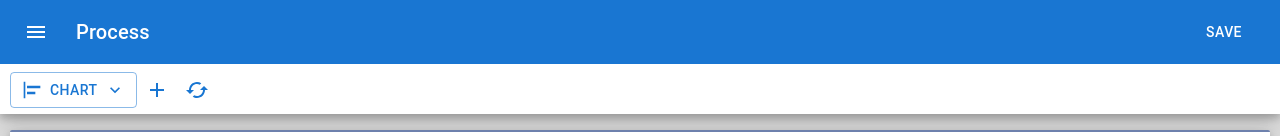
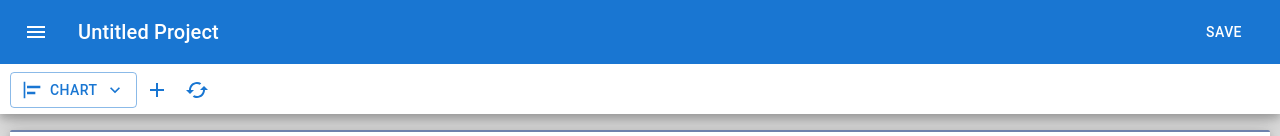
Before and after one commit to mama4294/process-app, a Next.js app: page / in a window 1280 px wide. Shown: the top 136 px of the page. Built offline with nearby package versions, Linux system fonts and the light colour scheme.

Commit message:
adds project title context and save title to local storage function

```diff
--- a/components/navbar.js
+++ b/components/navbar.js
@@ -6,22 +6,31 @@ import Typography from "@mui/material/Typography";
 import Button from "@mui/material/Button";
 import MenuIcon from "@mui/icons-material/Menu";
 import Settings from "./settings/settings";
+import TextInput from "../components/inputs/textInput";
+import styles from "../styles/components.module.css";
 import { EquipmentContext } from "../contexts/equipmentContext";
 import { CampaignContext } from "../contexts/campaignContext";
 import { ResourceContext } from "../contexts/resourceContext";
+import { TitleContext } from "../contexts/titleContext";
 
 const Navbar = () => {
   const { saveEquipment } = useContext(EquipmentContext);
   const { saveBatches } = useContext(CampaignContext);
   const { saveResources } = useContext(ResourceContext);
+  const { saveTitle, projectTitle, setProjectTitle } = useContext(TitleContext);
   const [openSettings, setOpenSettings] = useState(false);
   const handleOpenSettings = () => setOpenSettings(true);
   const handleCloseSettings = () => setOpenSettings(false);
 
   const handleSave = () => {
+    saveTitle();
     saveEquipment();
     saveBatches();
     saveResources();
+  };
+
+  const handleChangeTitle = (e) => {
+    setProjectTitle(e.target.value);
   };
 
   return (
@@ -38,9 +47,13 @@ const Navbar = () => {
           >
             <MenuIcon />
           </IconButton>
-          <Typography variant="h6" component="div" sx={{ flexGrow: 1 }}>
-            Process
-          </Typography>
+          <TextInput
+            className={styles.projectTitle}
+            value={projectTitle}
+            onChange={handleChangeTitle}
+            type="text"
+            placeholder="Project Title"
+          />
           <Button color="inherit" onClick={handleSave}>
             Save
           </Button>
--- a/contexts/equipmentContext.js
+++ b/contexts/equipmentContext.js
@@ -1,7 +1,7 @@
 import { useState, createContext, useEffect } from "react";
 import { toggleSelection, deleteByIds, deleteById } from "../utils/arrayLogic";
 import { calcGanttLogic, calcEOCLogic } from "../utils/ganttLogic";
-import { generateId } from "../utils/helperFunctions";
+import { generateId, exportToJsonFile } from "../utils/helperFunctions";
 
 const defaultResources = {
   steam: {
@@ -162,6 +162,7 @@ export const EquipmentProvider = ({ children }) => {
 
   const saveEquipment = () => {
     localStorage.setItem("equipment", JSON.stringify(equipment));
+    // exportToJsonFile(equipment);
   };
 
   //Equipment state functions
--- /dev/null
+++ b/contexts/titleContext.js
@@ -0,0 +1,36 @@
+import React, { useState, createContext, useEffect } from "react";
+
+export const TitleContext = createContext({
+  projectTitle: null,
+  setProjectTitle: () => null,
+});
+
+export const TitleProvider = ({ children }) => {
+  const [projectTitle, setProjectTitle] = useState("Untitled Project");
+
+  //Local storage functions
+
+  useEffect(() => {
+    const getLocalData = () => {
+      const localdata = localStorage.getItem("projectTitle");
+      return localdata ? JSON.parse(localdata) : "Untitled Project";
+    };
+    setProjectTitle(getLocalData());
+  }, []);
+
+  const saveTitle = () => {
+    localStorage.setItem("projectTitle", JSON.stringify(projectTitle));
+  };
+
+  return (
+    <TitleContext.Provider
+      value={{
+        projectTitle,
+        setProjectTitle,
+        saveTitle,
+      }}
+    >
+      {children}
+    </TitleContext.Provider>
+  );
+};
--- a/pages/_app.js
+++ b/pages/_app.js
@@ -2,9 +2,11 @@ import "../styles/globals.css";
 import { EquipmentProvider } from "../contexts/equipmentContext";
 import { CampaignProvider } from "../contexts/campaignContext";
 import { ResourceProvider } from "../contexts/resourceContext";
+import { TitleProvider } from "../contexts/titleContext";
 
 function MyApp({ Component, pageProps }) {
   return (
+    <TitleProvider>
       <CampaignProvider>
         <EquipmentProvider>
           <ResourceProvider>
@@ -12,6 +14,7 @@ function MyApp({ Component, pageProps }) {
           </ResourceProvider>
         </EquipmentProvider>
       </CampaignProvider>
+    </TitleProvider>
   );
 }
 
--- a/styles/components.module.css
+++ b/styles/components.module.css
@@ -26,3 +26,31 @@
     height: 100%;
     flex-basis: 10ch;
 }
+
+.projectTitle{
+    margin: 0;
+    font-family: "Roboto","Helvetica","Arial",sans-serif;
+    font-weight: 500;
+    font-size: 1.25rem;
+    line-height: 1.6;
+    letter-spacing: 0.0075em;
+    -webkit-box-flex: 1;
+    -webkit-flex-grow: 1;
+    -ms-flex-positive: 1;
+    flex-grow: 1;
+    background: transparent;
+    color: white;
+    width: 100%;
+    height: 100%;
+    border: 0px;
+    flex-basis: 6ch;
+}
+
+.projectTitle:focus{
+    outline: none;
+    border-bottom: 1px solid white;
+}
+
+.projectTitle::placeholder{
+    color: lightgray
+}
--- a/utils/helperFunctions.js
+++ b/utils/helperFunctions.js
@@ -22,3 +22,16 @@ export const minToFreindlyTime = (min) => {
   if (min < 60 * 24 * 7 * 52) return `${roundToTwo(min / 60 / 24 / 7)} weeks`;
   return `${roundToTwo(min / 60 / 24 / 7 / 52)} years`;
 };
+
+export const exportToJsonFile = (jsonData) => {
+  let dataStr = JSON.stringify(jsonData);
+  let dataUri =
+    "data:application/json;charset=utf-8," + encodeURIComponent(dataStr);
+
+  let exportFileDefaultName = "data.json";
+
+  let linkElement = document.createElement("a");
+  linkElement.setAttribute("href", dataUri);
+  linkElement.setAttribute("download", exportFileDefaultName);
+  linkElement.click();
+};
```
Lines whose indentation alone changed are shown as unchanged.
